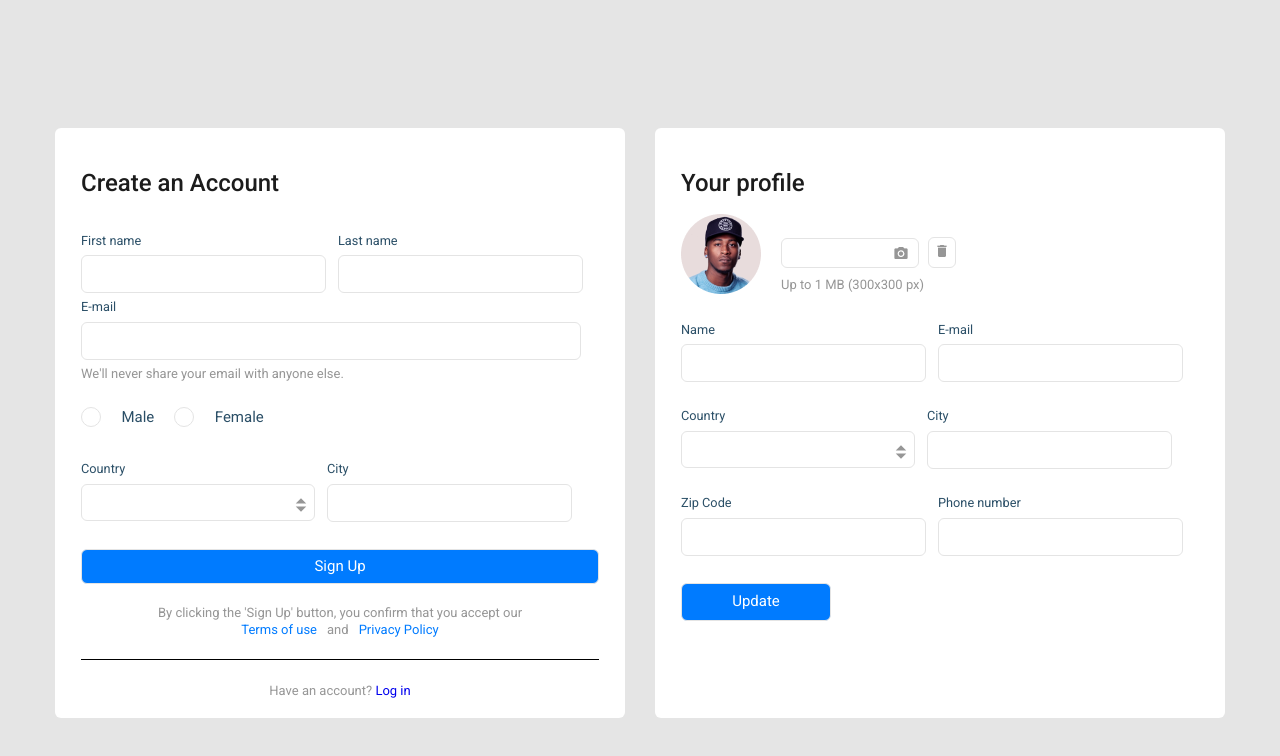
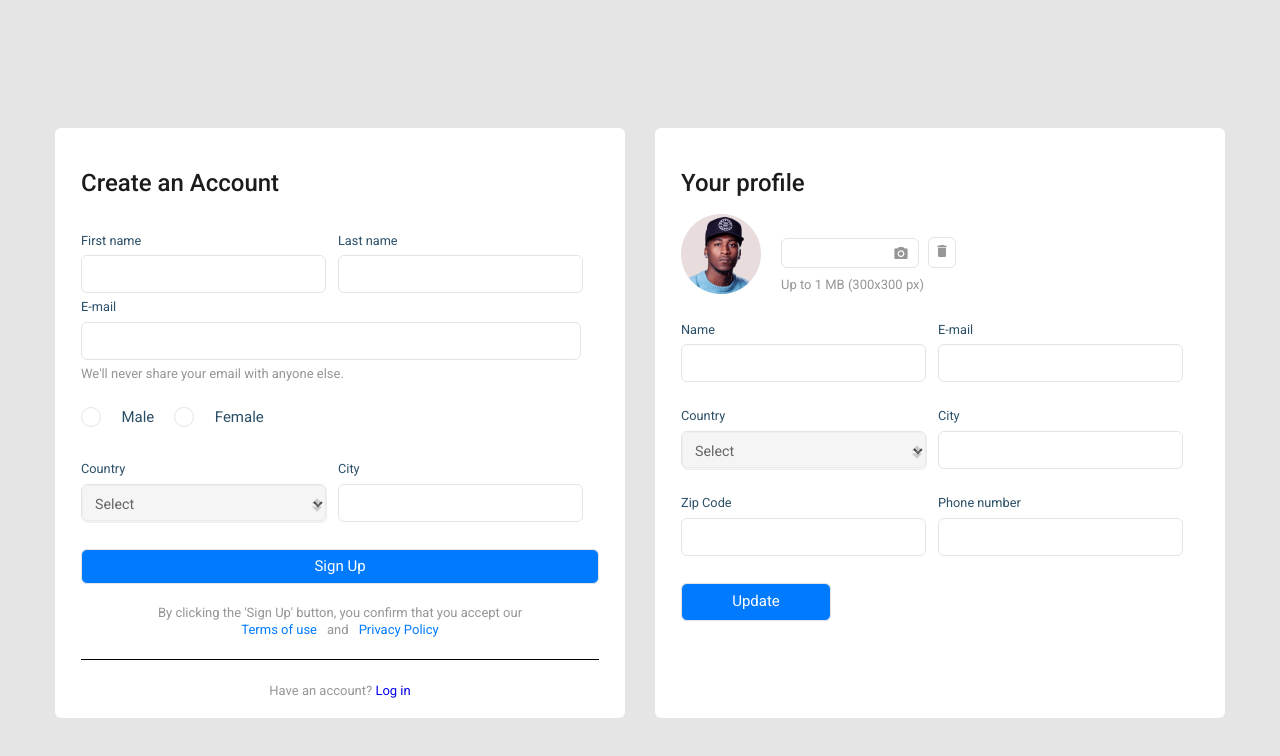
Before and after one commit to AlexandrMidved-2023/less_15.io, a plain HTML site: page index.html in a window 1280 px wide. Drawn offline with Linux system fonts and the light colour scheme; a web font is replaced by a local one.

Commit message:
Update style.css

```diff
--- a/css/style.css
+++ b/css/style.css
@@ -107,11 +107,12 @@ h3 {
     font-size: 0.95em;
 }
 select{
-    opacity: 0;
+position: relative;
+opacity: 0.6;
 }
 .label-select{
     position: relative;
-    width: 234px;
+    width: 245px;
     height: 37px;
     border-radius: 6px;
     border: 1px solid #E4E4E4;
@@ -122,9 +123,10 @@ select{
     position: absolute;
     top: 7px;
     cursor: pointer;
-    left: 205px;
+    left: 221px;
     width: 13px;
     height: 13px;
+    opacity: 1;
 
 }
 
```
